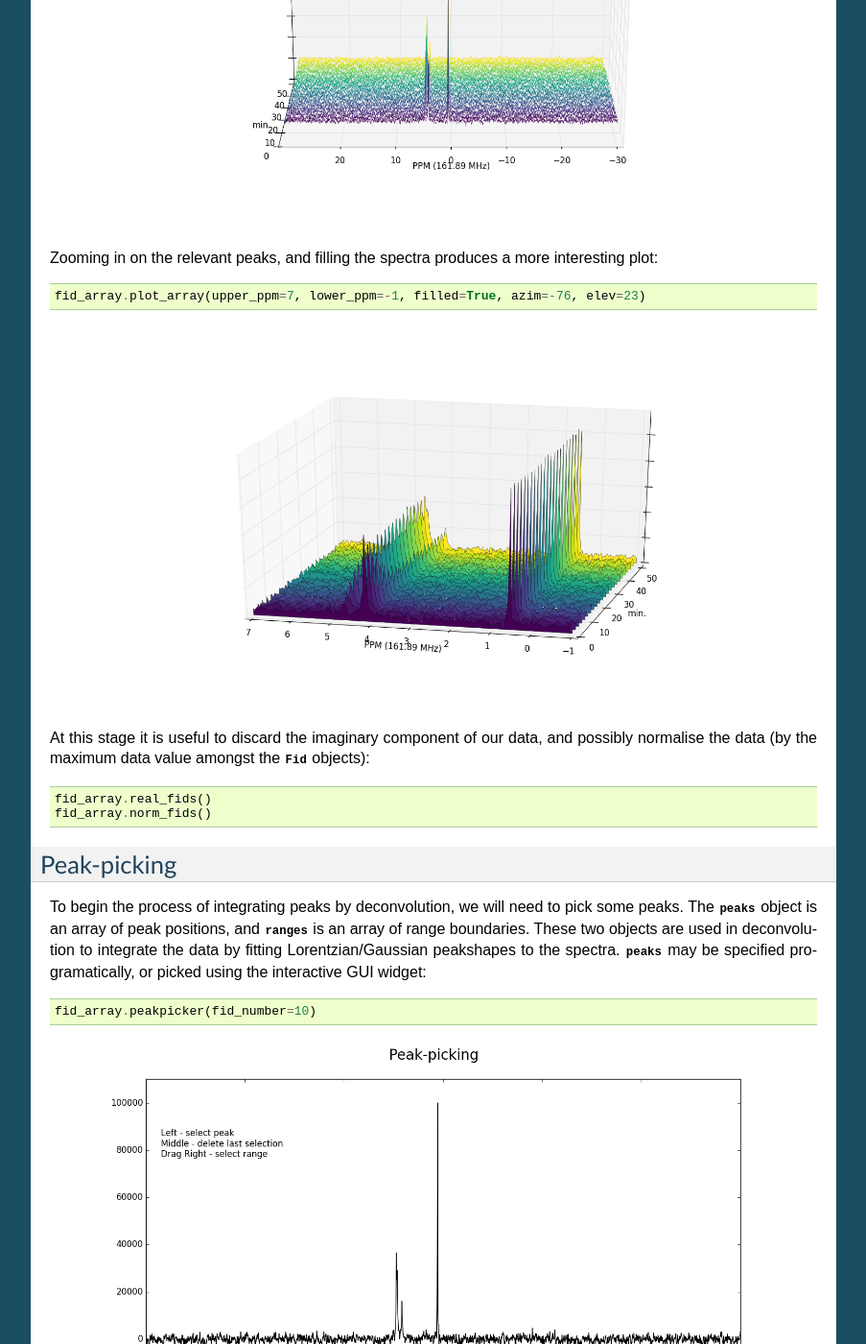
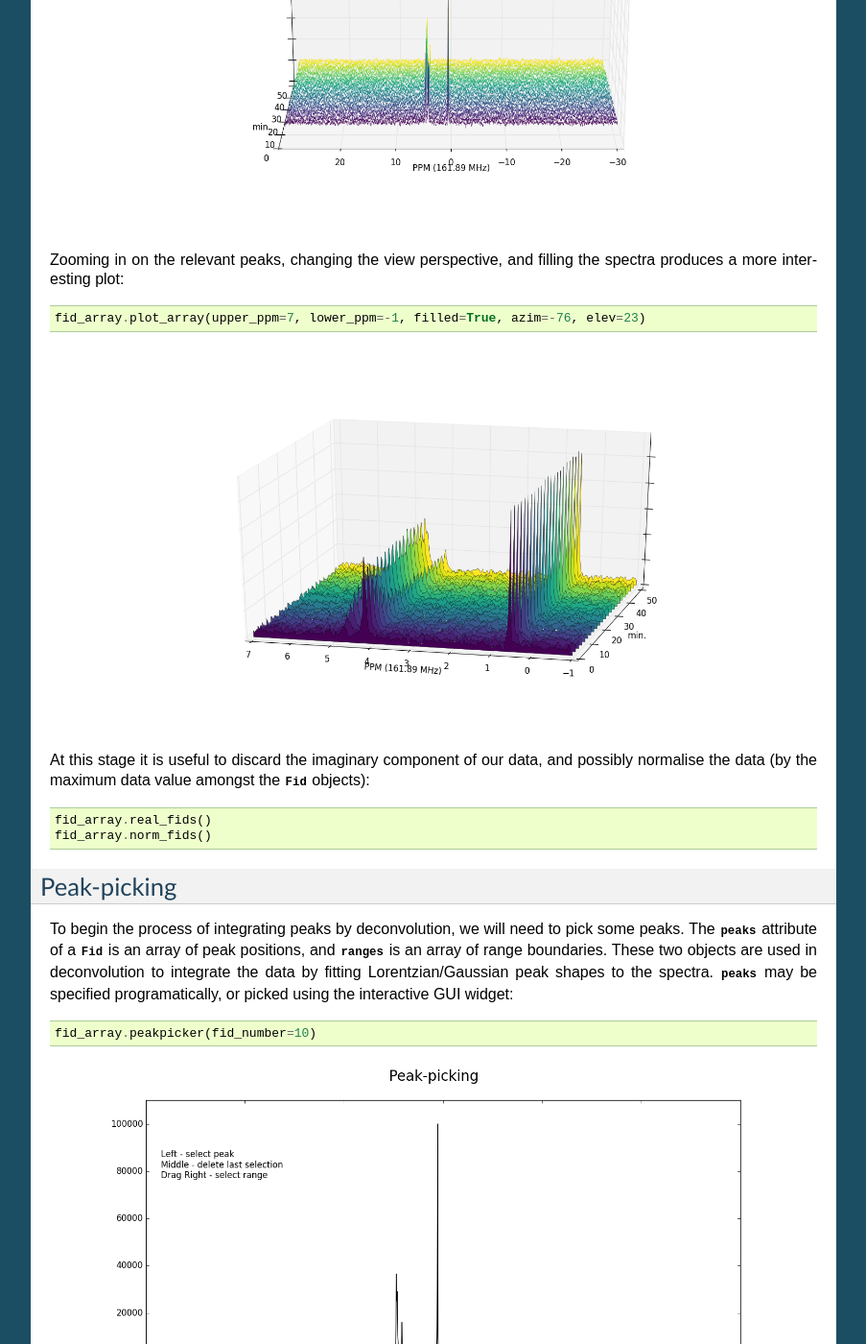
Before and after one commit to NMRPy/nmrpy, a Sphinx documentation site: the page built from docs/source/quickstart.rst, in a window 1280 px wide and 1400 px high, scrolled down 3775 px. Shown: the whole window at 96% size, without its empty margins (198-1101 px from the left). Built offline with Sphinx 7.4.7, drawn with Linux system fonts in a browser that asks for light colours; some of the changed text lies outside the part shown.

Commit message:
new: initial work on updating docs (Quickstart tutorial)

```diff
--- a/docs/source/quickstart.rst
+++ b/docs/source/quickstart.rst
@@ -2,7 +2,8 @@
 Quickstart Tutorial
 ###################
 
-This is a "quickstart" tutorial for NMRPy in which an Agilent (Varian) NMR dataset will be processed. The following topics are explored:
+This is a "quickstart" tutorial for NMRPy in which an Agilent (Varian) NMR
+dataset will be processed. The following topics are explored:
 
     * :ref:`quickstart_importing`
     * :ref:`quickstart_apodisation`
@@ -37,8 +39,8 @@
     import nmrpy
     fid_array = nmrpy.data_objects.FidArray.from_path(fid_path='./tests/test_data/test1.fid')
 
-You will notice that the *fid_array* object is instantiated and now owns
-several attributes, amongst others, which are of the form *fidXX* where *XX* is
+You will notice that the ``fid_array`` object is instantiated and now owns
+several attributes, most of which are of the form ``fidXX`` where *XX* is
 a number starting at 00. These are the individual arrayed
 :class:`~nmrpy.data_objects.Fid` objects.
 
@@ -57,7 +59,8 @@
 
 .. image:: images/quickstart_1.png
 
-We now perform apodisation of the FIDs using the default value of 5 Hz, and visualise the result: ::
+We now perform apodisation of the FIDs using the default value of 5 Hz, and
+visualise the result: ::
 
     fid_array.emhz_fids()
     fid_array.fid00.plot_ppm()
@@ -80,14 +83,14 @@
 It is clear from the data visualisation that at this stage the spectra require
 phase-correction. NMRPy provides a number of GUI widgets for manual processing
 of data. In this case we will use the :meth:`~nmrpy.data_objects.Fid.phaser`
-method on *fid00*: ::
+method on ``fid00``: ::
 
     fid_array.fid00.phaser()
 
 .. image:: images/quickstart_4.png
 
 Dragging with the left mouse button and right mouse button will apply zero- and
-first-order phase-correction respectively.
+first-order phase-correction, respectively.
 
 .. image:: images/quickstart_5.png
 
@@ -103,7 +106,8 @@
 
 .. image:: images/quickstart_6.png
 
-Zooming in on the relevant peaks, and filling the spectra produces a more interesting plot: ::
+Zooming in on the relevant peaks, changing the view perspective, and filling
+the spectra produces a more interesting plot: ::
 
     fid_array.plot_array(upper_ppm=7, lower_ppm=-1, filled=True, azim=-76, elev=23)
 
@@ -122,10 +126,11 @@
 ============
 
 To begin the process of integrating peaks by deconvolution, we will need to
-pick some peaks. The :attr:`~nmrpy.data_objects.Fid.peaks` object is an array
+pick some peaks. The :attr:`~nmrpy.data_objects.Fid.peaks` attribute of a
+:class:`~nmrpy.data_objects.Fid` is an array
 of peak positions, and :attr:`~nmrpy.data_objects.Fid.ranges` is an array of
 range boundaries. These two objects are used in deconvolution to integrate the
-data by fitting Lorentzian/Gaussian peakshapes to the spectra.
+data by fitting Lorentzian/Gaussian peak shapes to the spectra.
 :attr:`~nmrpy.data_objects.Fid.peaks` may be specified programatically, or
 picked using the interactive GUI widget: ::
 
@@ -138,6 +143,12 @@
 rectangle:
 
 .. image:: images/quickstart_9.png
+
+Inadvertent wrongly selected peaks can be deleted with Ctrl+left-click; wrongly
+selected ranges can be deleted with Ctrl+right-click. Once you are done
+selecting peaks and ranges, these need to be assigned to the
+:class:`~nmrpy.data_objects.FidArray`; this is achieved with a
+Ctrl+Alt+right-click.
 
 Ranges divide the data into smaller portions, which significantly speeds up the
 process of fitting of peakshapes to the data. Range-specification also prevents
@@ -154,6 +165,11 @@
     print(fid_array.fid00.ranges)
     [[ 5.92  3.24]
      [ 1.19 -0.01]]
+
+Peak-picking trace selector
+---------------------------
+
+Sometimes trace selection is necessary.
 
 
 .. _quickstart_deconvolution:
```
Also changed, not shown: other parts of docs/source/quickstart.rst (+2 -1 lines).
